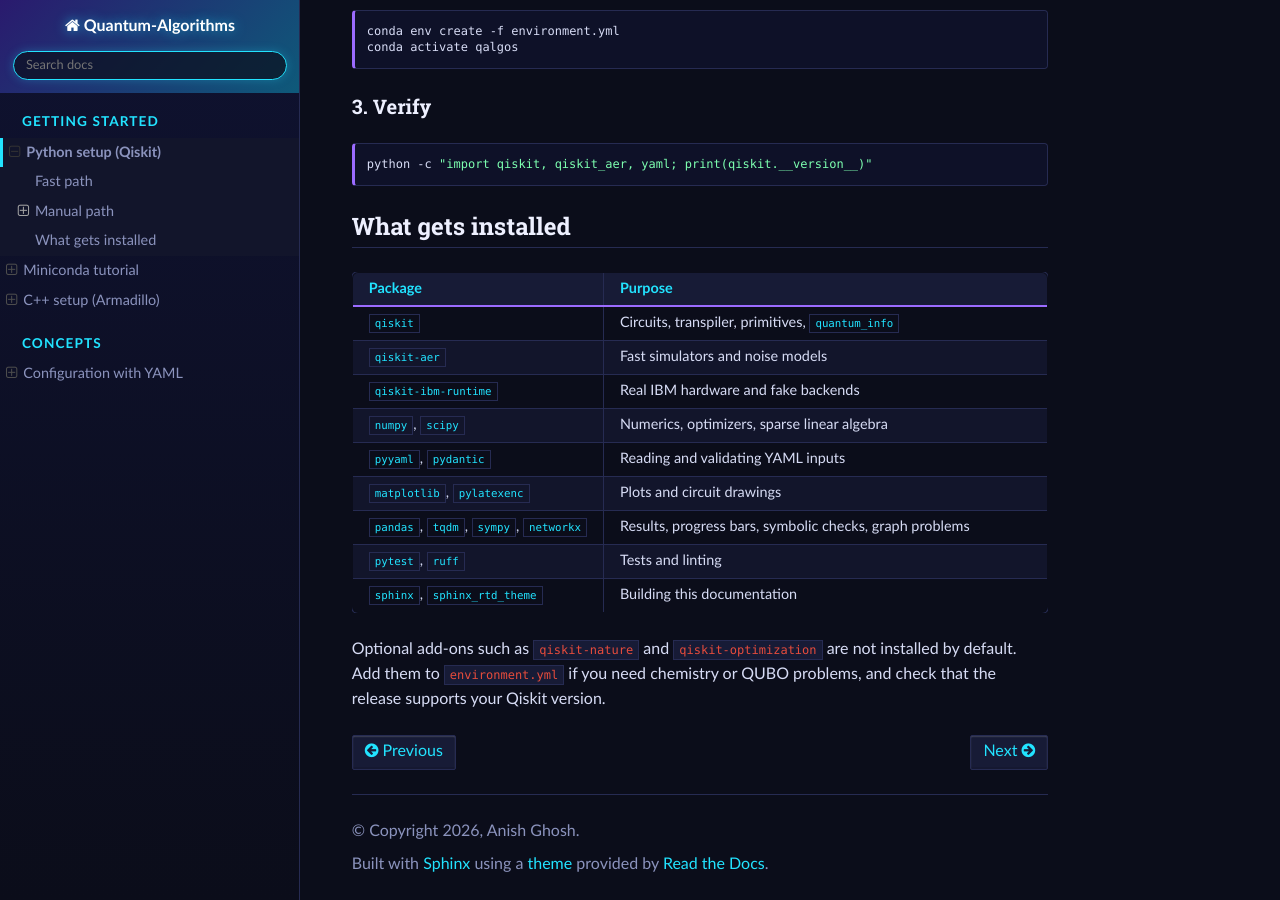
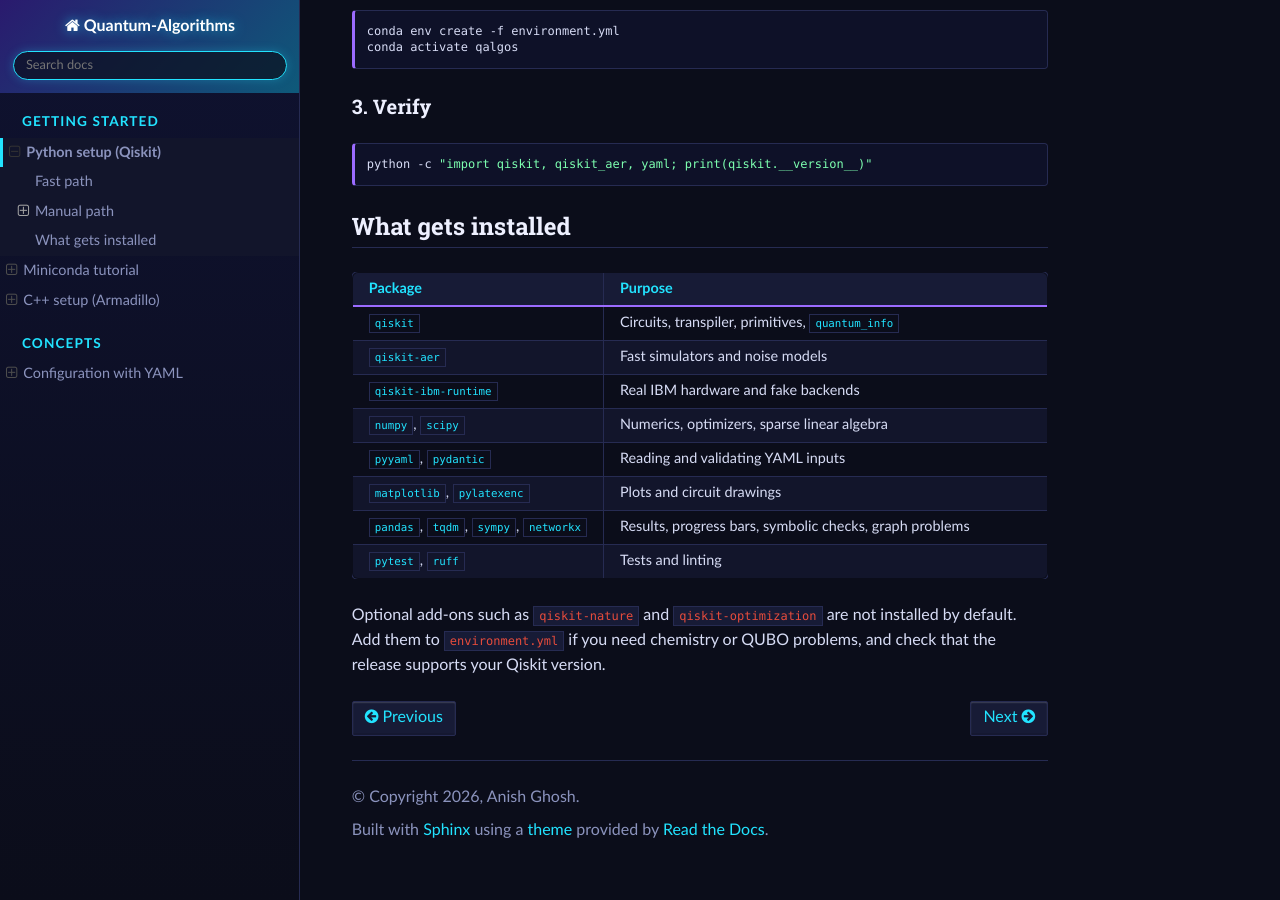
Before and after one commit to ag4267research1/Quantum-Algorithms, a Sphinx documentation site: the page built from docs/setup/python.rst, in a window 1280 px wide and 900 px high, scrolled down 1400 px. Built offline with Sphinx 7.4.7 and the Read the Docs theme 3.1.0, drawn with Linux system fonts in a browser that asks for light colours; after the commit the page ends 2266 px from its top, so only the background shows below that.

Commit message:
Drop Sphinx from the user environment; docs build has its own requirements

```diff
--- a/docs/setup/python.rst
+++ b/docs/setup/python.rst
@@ -109,8 +109,6 @@ What gets installed
      - Results, progress bars, symbolic checks, graph problems
    * - ``pytest``, ``ruff``
      - Tests and linting
-   * - ``sphinx``, ``sphinx_rtd_theme``
-     - Building this documentation
 
 Optional add-ons such as ``qiskit-nature`` and ``qiskit-optimization`` are not
 installed by default. Add them to ``environment.yml`` if you need chemistry or
--- a/environment.yml
+++ b/environment.yml
@@ -16,11 +16,9 @@ dependencies:
   - sympy
   - networkx
   - pylatexenc
-  # Dev and docs
+  # Dev
   - pytest
   - ruff
-  - sphinx>=7.2
-  - sphinx_rtd_theme>=2.0
   # C++ toolchain
   - cxx-compiler
   - cmake
```
